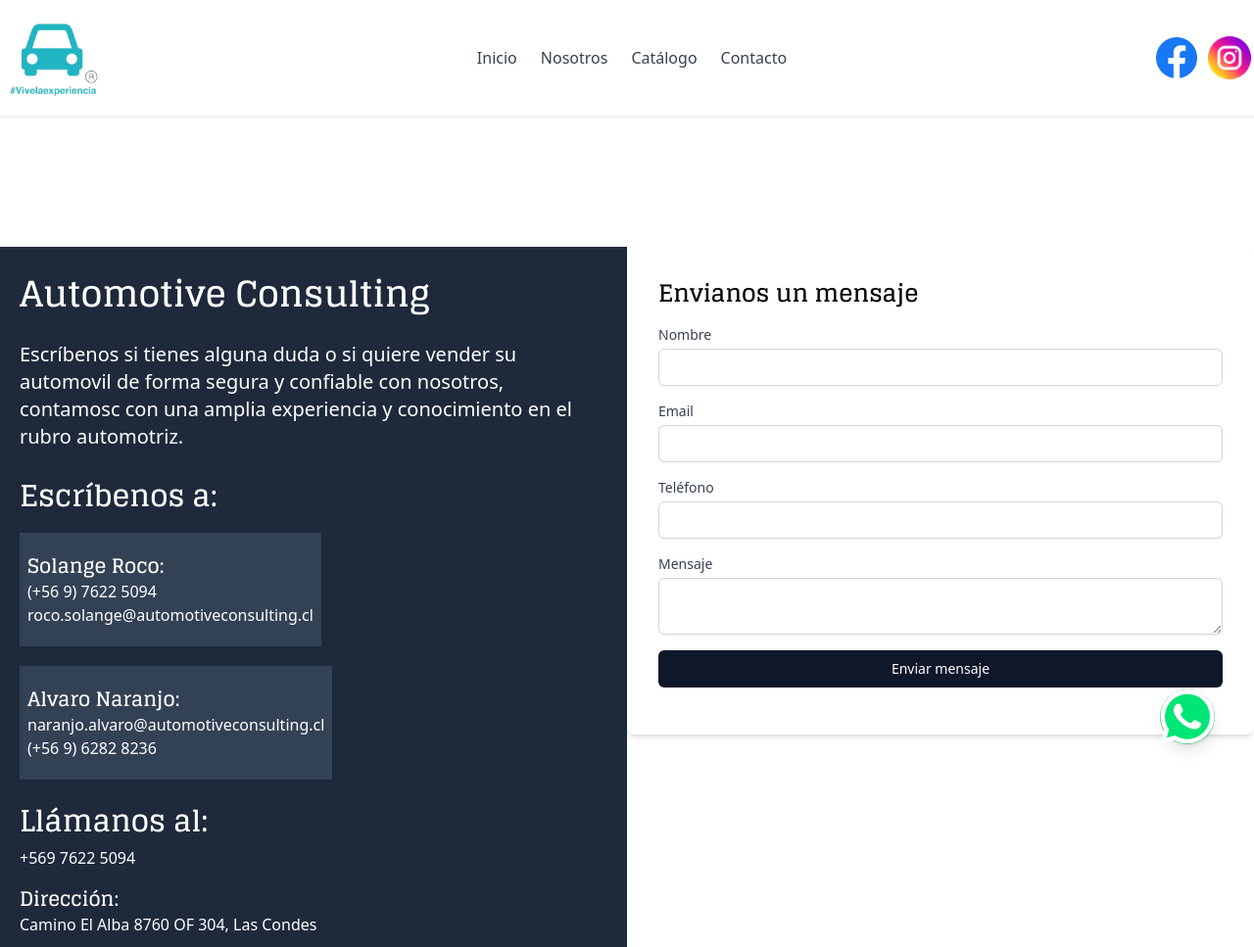
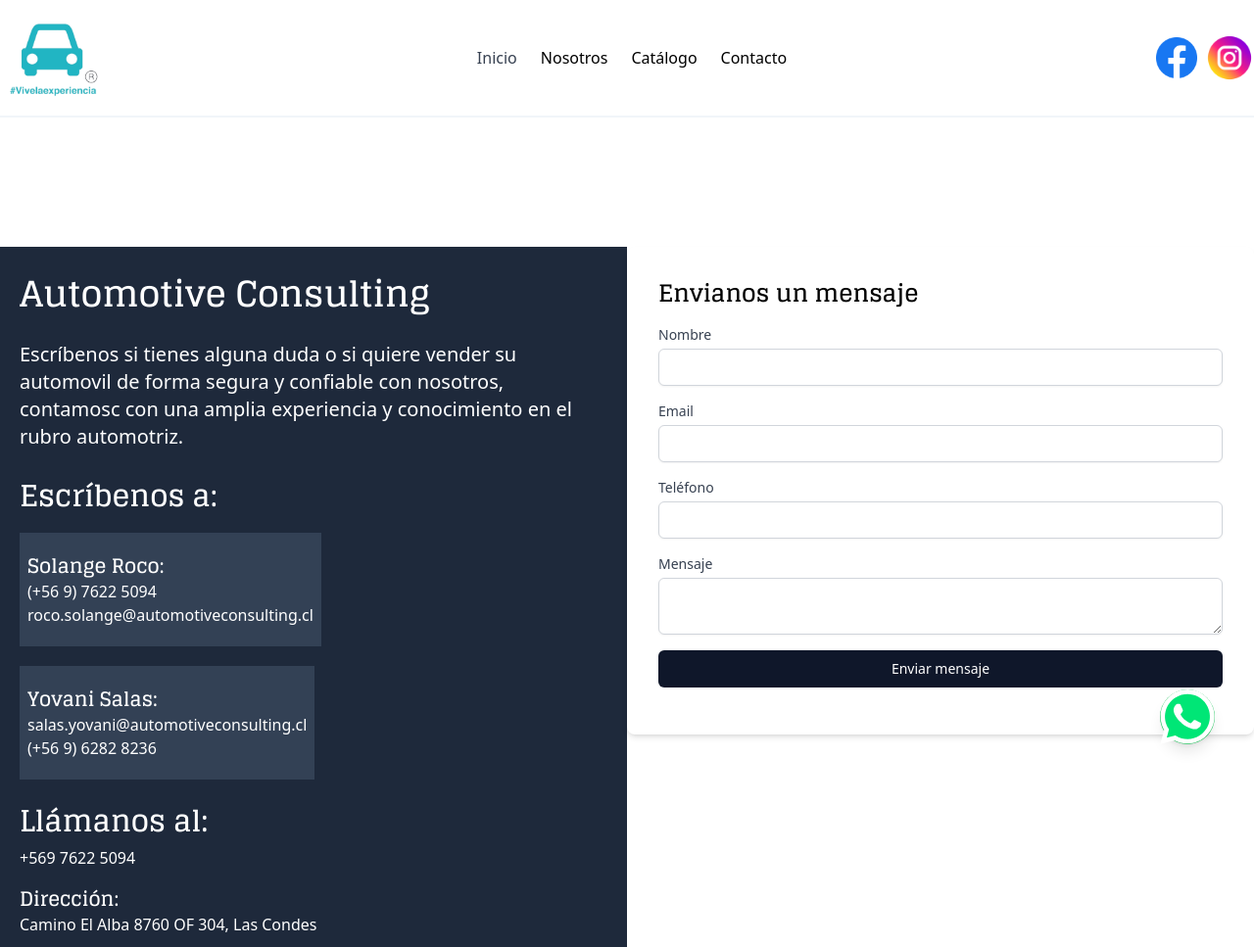
Before and after one commit to sebahernandez/automotive-consulting, an Astro site: page /contacto in a window 1280 px wide. Shown: the top 967 px of the page at 98% size. Built offline with nearby package versions, Linux system fonts and the light colour scheme; Astro itself is replaced by a stand-in of ours.

Commit message:
update contact information in footer and contacto page

```diff
--- a/src/components/Footer.astro
+++ b/src/components/Footer.astro
@@ -41,7 +41,7 @@
       <h3 class="text-white font-semibold mb-4">Información de contacto</h3>
       <ul class="space-y-2">
         <li><a href="mailto:roco.solange@automotiveconsulting.cl" class="text-cyan-300 hover:underline">roco.solange@automotiveconsulting.cl</a></li>
-        <li><a href="mailto:naranjo.alvaro@automotiveconsulting.cl" class="text-cyan-300 hover:underline">naranjo.alvaro@automotiveconsulting.cl</a></li>
+        <li><a href="mailto:salas.yovani@automotiveconsulting.cl" class="text-cyan-300 hover:underline">salas.yovani@automotiveconsulting.cl</a></li>
       </ul>
       <h4 class="text-white font-semibold mt-4">Llámanos</h4>
       <ul class="space-y-2">
--- a/src/components/Navbar.astro
+++ b/src/components/Navbar.astro
@@ -14,9 +14,9 @@
             <!-- Primary Navbar items -->
             <div class="hidden md:flex items-center">
                 <a href="/" class="py-5 px-3 text-gray-700 hover:text-gray-400">Inicio</a>
-                <a href="/nosotros" class="py-5 px-3 text-gray-700 text-black hover:text-gray-400">Nosotros</a>
-                <a href="/catalogo/1" class="py-5 px-3 text-gray-700 text-black hover:text-gray-400">Catálogo</a>
-                <a href="/contacto" class="py-5 px-3 text-gray-700 text-black hover:text-gray-400">Contacto</a>
+                <a href="/nosotros" class="py-5 px-3  text-black hover:text-gray-400">Nosotros</a>
+                <a href="/catalogo/1" class="py-5 px-3  text-black hover:text-gray-400">Catálogo</a>
+                <a href="/contacto" class="py-5 px-3  text-black hover:text-gray-400">Contacto</a>
             </div>
 
             <div class="flex items-center gap-2">
--- a/src/pages/contacto.astro
+++ b/src/pages/contacto.astro
@@ -24,8 +24,8 @@ import Maps from "../components/Maps.astro";
             <p class="text-white">roco.solange@automotiveconsulting.cl</p>
           </div>
           <div class="bg-slate-700 px-2 py-5 mr-0 md:mr-2 mt-5 md:inline-block">
-            <h3 class="text-white text-xl">Alvaro Naranjo:</h3>
-            <p class="text-white">naranjo.alvaro@automotiveconsulting.cl</p>
+            <h3 class="text-white text-xl">Yovani Salas:</h3>
+            <p class="text-white">salas.yovani@automotiveconsulting.cl</p>
             <a class="text-white" href="tel:+56962828236">(+56 9) 6282 8236</a>
           </div>
         </div>
```
